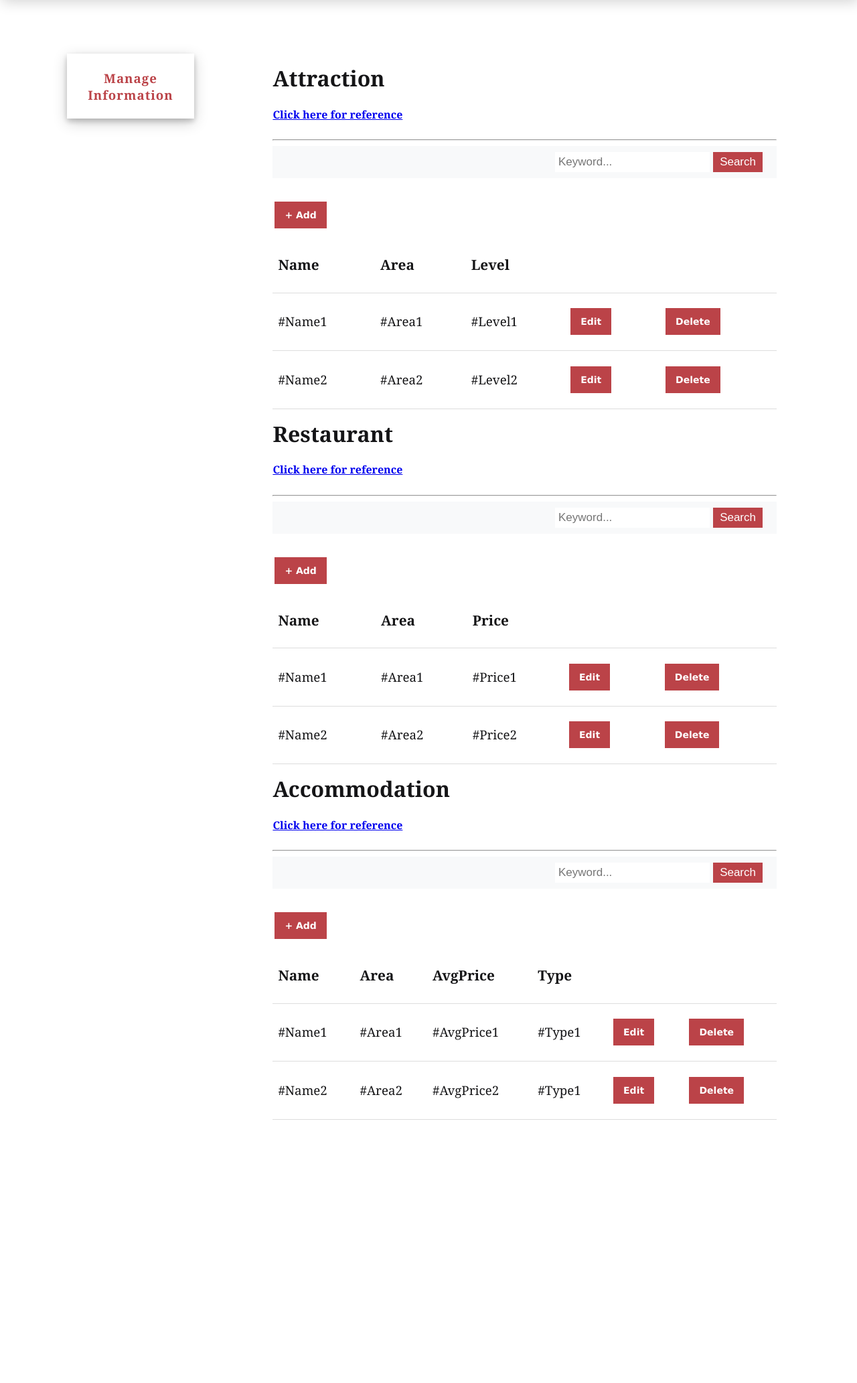
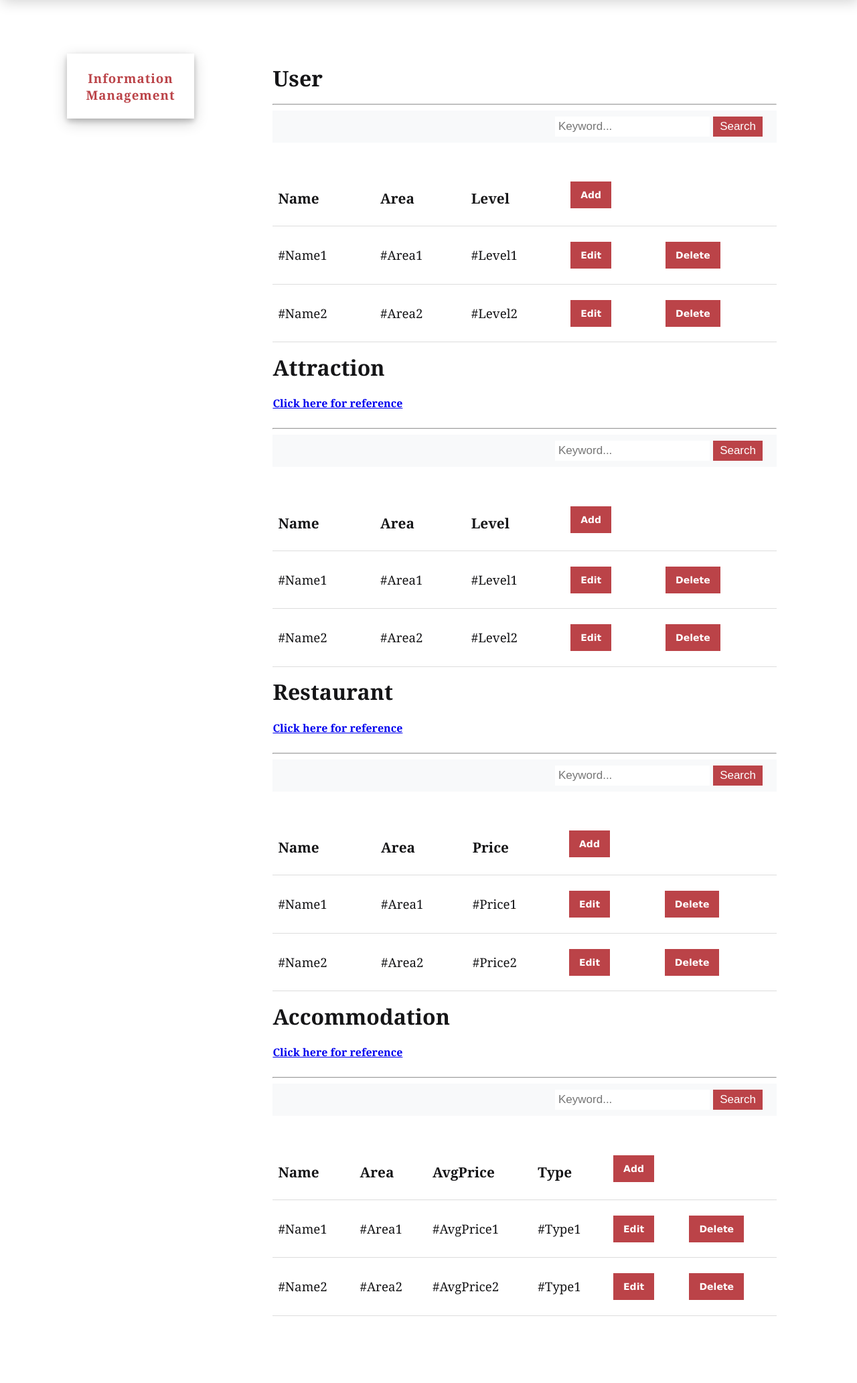
Before and after one commit to Ddsluke/Tourism-website, a PHP site: page /Admin.html in a window 1280 px wide. Shown: the part 70-2135 px from the top of the page at 67% size. Before the commit the page ends 1742 px from the top, so only its background shows below. Run offline with PHP 8.4, Linux system fonts and the light colour scheme.

Commit message:
Small changes

```diff
--- a/Html/Admin.html
+++ b/Html/Admin.html
@@ -36,9 +36,41 @@ Author: Code Apes.
 <div class="wrapper">
   <main class="container">
 	  <div class="sidebar">
-	    <h3 style="font-weight:bolder;">Manage Information</h3><!-- To be added later-->
+	    <h3 style="font-weight:bolder;">Information Management</h3><!-- To be added later-->
 	  </div>
     <div class="content">
+			<h1>User</h1><hr>
+			<div class="searchbar">
+				<div class="search-container">
+				<form action="/action_page#.php">
+					<input type="text" placeholder="Keyword..." name="search">
+					<button type="submit">Search</button>
+				</form>
+				</div>
+			</div><br>
+			<table>
+			  <tr>
+				<td><h2>Name</h2></td>
+				<td><h2>Area</h2></td>
+				<td><h2>Level</h2></td>
+				<td><div class="button"><a href="admin_addAttr.php" target="_blank" class="btn btn-small">Add</a></div></td><td></td>
+			  </tr>
+			  <tr>
+				<td><h3>#Name1</h3></td>
+				<td><h3>#Area1</h3></td>
+				<td><h3>#Level1</h3></td>
+				<td id="Edit1"><div class="button btn btn-small" onclick="EditAge()">Edit</div></td>
+				<td id="Delete1"><div class="button btn btn-small" onclick="DeleteAge()">Delete</div></td>
+			  </tr>
+			  <tr>
+			    <td><h3>#Name2</h3></td>
+				<td><h3>#Area2</h3></td>
+				<td><h3>#Level2</h3></td>
+				<td id="Edit2"><div class="button btn btn-small" onclick="EditAge()">Edit</div></td>
+				<td id="Delete2"><div class="button btn btn-small" onclick="DeleteAge()">Delete</div></td>
+			  </tr>
+			</table>
+
 			<h1>Attraction</h1><a href="attraction.php"><h4>Click here for reference</h4></a><hr>
 			<div class="searchbar">
 				<div class="search-container">
@@ -48,13 +80,12 @@ Author: Code Apes.
 				</form>
 				</div>
 			</div><br>
-			<div class="button"><a href="admin_addAttr.php" target="_blank" class="btn btn-small">+ Add</a></div>
 			<table>
 			  <tr>
 				<td><h2>Name</h2></td>
 				<td><h2>Area</h2></td>
 				<td><h2>Level</h2></td>
-				<td></td><td></td>
+				<td><div class="button"><a href="admin_addAttr.php" target="_blank" class="btn btn-small">Add</a></div></td><td></td>
 			  </tr>
 			  <tr>
 				<td><h3>#Name1</h3></td>
@@ -80,13 +111,12 @@ Author: Code Apes.
 				</form>
 				</div>
 			</div><br>
-			<div class="button"><a href="admin_addRest.php" target="_blank" class="btn btn-small">+ Add</a></div>
 			<table>
 			  <tr>
 				<td><h2>Name</h2></td>
 				<td><h2>Area</h2></td>
 				<td><h2>Price</h2></td>
-				<td></td><td></td>
+				<td><div class="button"><a href="admin_addAttr.php" target="_blank" class="btn btn-small">Add</a></div></td><td></td>
 			  </tr>
 			  <tr>
 				<td><h3>#Name1</h3></td>
@@ -112,14 +142,13 @@ Author: Code Apes.
 				</form>
 				</div>
 			</div><br>
-			<div class="button"><a href="admin_addAcco.php" target="_blank" class="btn btn-small">+ Add</a></div>
 			<table>
 			  <tr>
 				<td><h2>Name</h2></td>
 				<td><h2>Area</h2></td>
 				<td><h2>AvgPrice</h2></td>
 				<td><h2>Type</h2></td>
-				<td></td><td></td>
+				<td><div class="button"><a href="admin_addAttr.php" target="_blank" class="btn btn-small">Add</a></div></td><td></td>
 			  </tr>
 			  <tr>
 				<td><h3>#Name1</h3></td>
```
Also changed, not shown: Html/accommodation.php (+5 -19 lines), Html/attraction.php (+3 -16 lines).
